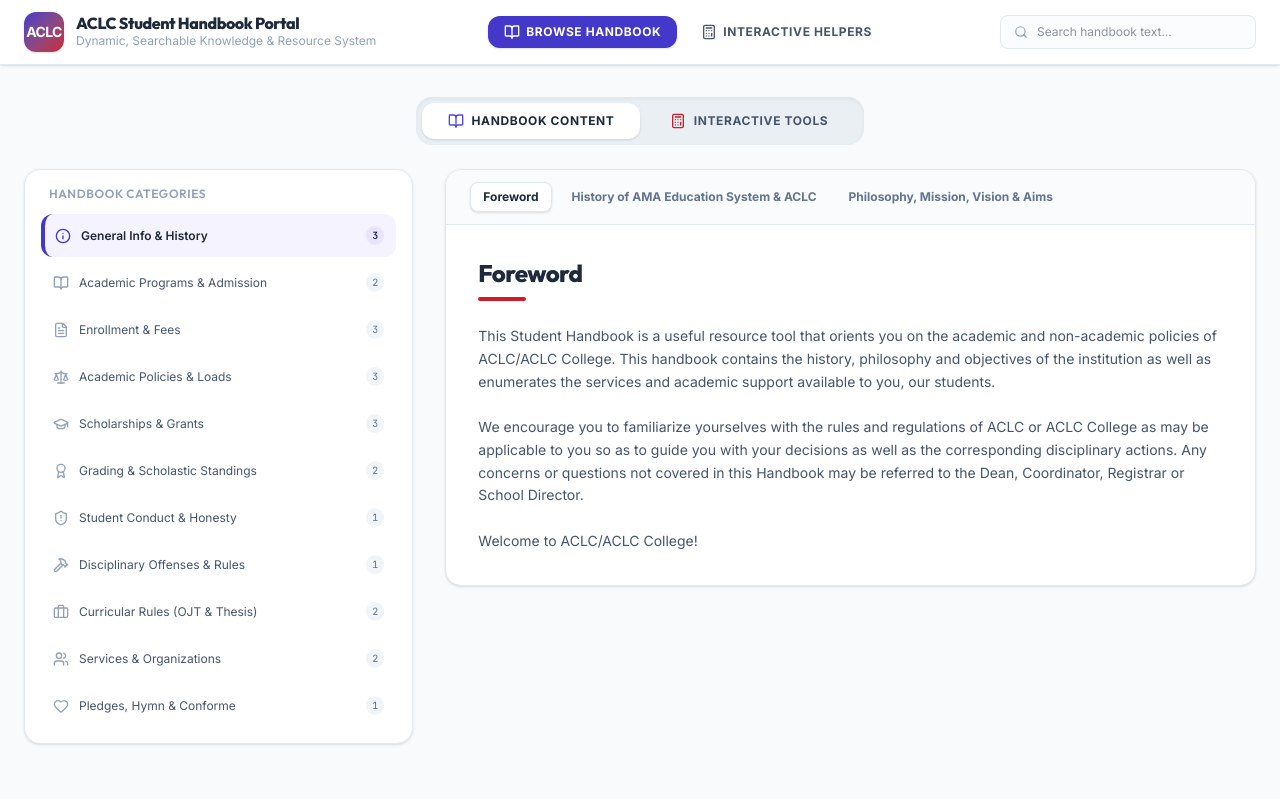
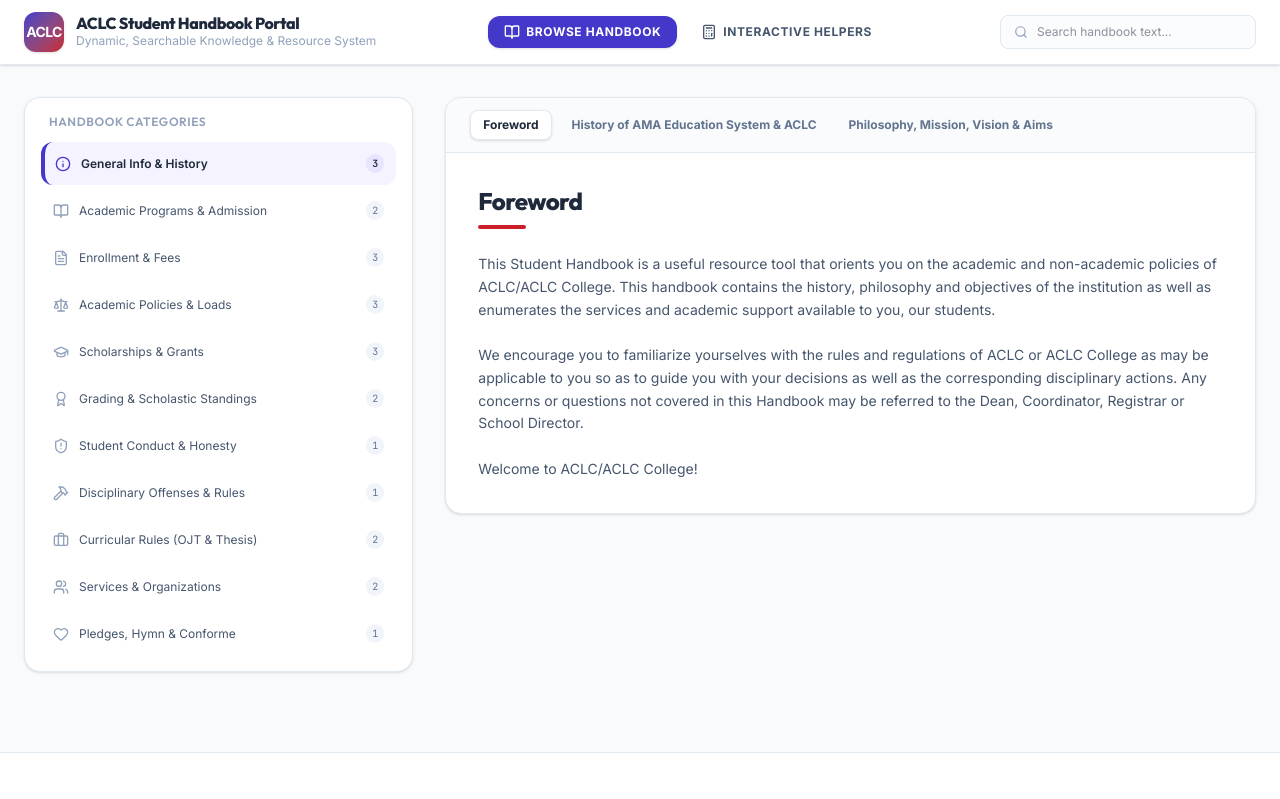
Before and after one commit to digitalartistbem/Student_Handbook, a React (Vite) app: page / in a window 1280 px wide. Shown: the top 799 px of the page. Built offline with nearby package versions, Linux system fonts and the light colour scheme.

Commit message:
refactor: remove manual deployment and navigation
- Remove GitHub Actions deployment workflow
- Remove repository base path configuration
- Remove top-level navigation toggle from App UI

```diff
--- a/src/App.tsx
+++ b/src/App.tsx
@@ -269,25 +269,7 @@
       {/* Main Container Workspace */}
       <main className="max-w-7xl mx-auto px-4 md:px-6 py-8 flex-1 w-full flex flex-col">
 
-        {/* Toggle Panel for Global App Modes */}
-        <div className="flex justify-center mb-6">
-          <div className="grid grid-cols-2 p-1.5 bg-slate-200/60 rounded-2xl w-full max-w-md shadow-inner">
-            <button
-              onClick={() => { setActiveTab('reader'); setSearchQuery(''); }}
-              className={`flex items-center justify-center gap-2 py-2.5 rounded-xl text-xs font-bold uppercase tracking-wider transition-all cursor-pointer ${activeTab === 'reader' ? 'bg-white text-navy-800 shadow-sm' : 'text-slate-600 hover:text-slate-900'}`}
-            >
-              <BookOpen className="w-4 h-4 text-navy-600" />
-              Handbook Content
-            </button>
-            <button
-              onClick={() => { setActiveTab('tools'); }}
-              className={`flex items-center justify-center gap-2 py-2.5 rounded-xl text-xs font-bold uppercase tracking-wider transition-all cursor-pointer ${activeTab === 'tools' ? 'bg-white text-navy-800 shadow-sm' : 'text-slate-600 hover:text-slate-900'}`}
-            >
-              <Calculator className="w-4 h-4 text-aclc-red" />
-              Interactive Tools
-            </button>
-          </div>
-        </div>
+
 
         {/* Tab view implementations */}
         <div className="flex-1 flex flex-col">
```
Also changed, not shown: vite.config.ts (+1 -2 lines).
